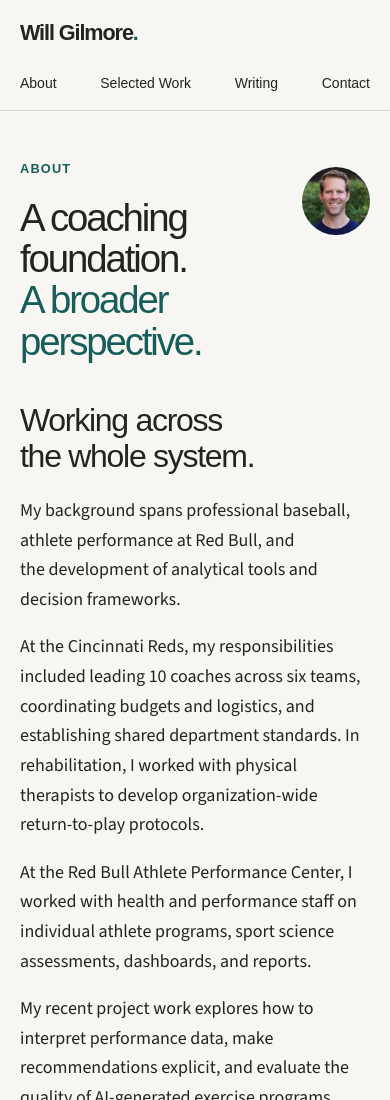
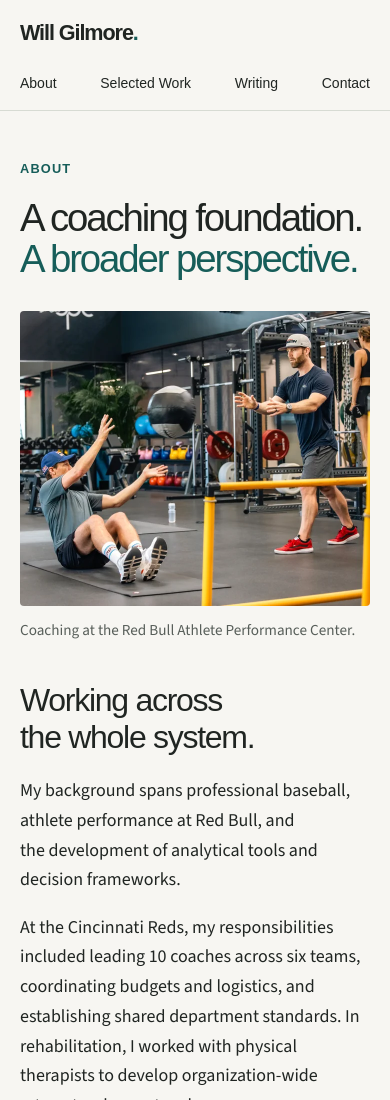
Before and after one commit to wgilmore25/wgilmore25.github.io, an Astro site: page /about in a window 390 px wide. Shown: the top 1100 px of the page. Built offline with nearby package versions, Linux system fonts and the light colour scheme; Astro itself is replaced by a stand-in of ours.

Commit message:
Feature APC coaching photograph in responsive About introduction

```diff
--- a/src/pages/about.astro
+++ b/src/pages/about.astro
@@ -6,7 +6,10 @@ import { href } from '../lib/paths';
 <BaseLayout title="About">
   <section class="shell page-intro about-intro">
     <div><p class="eyebrow">About</p><h1>A coaching foundation.<br /><em>A broader perspective.</em></h1></div>
-    <img class="about-portrait" src={href('images/portrait.webp')} width="198" height="203" alt="Will Gilmore" />
+    <figure class="about-coaching">
+      <img src={href('images/apc-coaching-1400.webp')} srcset={`${href('images/apc-coaching-700.webp')} 700w, ${href('images/apc-coaching-1400.webp')} 1400w`} sizes="(max-width: 640px) calc(100vw - 2.5rem), (max-width: 900px) min(40rem, calc(100vw - 3rem)), 34rem" width="1400" height="1180" alt="Will Gilmore coaching an athlete during a medicine-ball exercise at the Red Bull Athlete Performance Center." fetchpriority="high" decoding="async" />
+      <figcaption>Coaching at the Red Bull Athlete Performance Center.</figcaption>
+    </figure>
   </section>
   <section class="shell about-body section-bottom">
     <div class="about-narrative prose">
@@ -43,6 +46,14 @@ import { href } from '../lib/paths';
 </BaseLayout>
 
 <style>
+  .about-intro { display: grid; grid-template-columns: 1.1fr 1fr; gap: 3.5rem; align-items: center; }
+  .about-intro h1 { font-size: clamp(2.4rem, 4.4vw, 4rem); }
+  .about-coaching { min-width: 0; }
+  .about-coaching img { width: 100%; height: auto; border-radius: 4px; }
+  @media (max-width: 900px) {
+    .about-intro { grid-template-columns: 1fr; gap: 2rem; }
+    .about-coaching { max-width: 40rem; }
+  }
   .career-photo { width: 100%; max-width: 26rem; margin-top: 1.5rem; }
   .career-photo img { width: 100%; height: auto; border-radius: 4px; }
 </style>
```
Also changed, not shown: public/images/apc-coaching-1400.webp (added), public/images/apc-coaching-700.webp (added).
